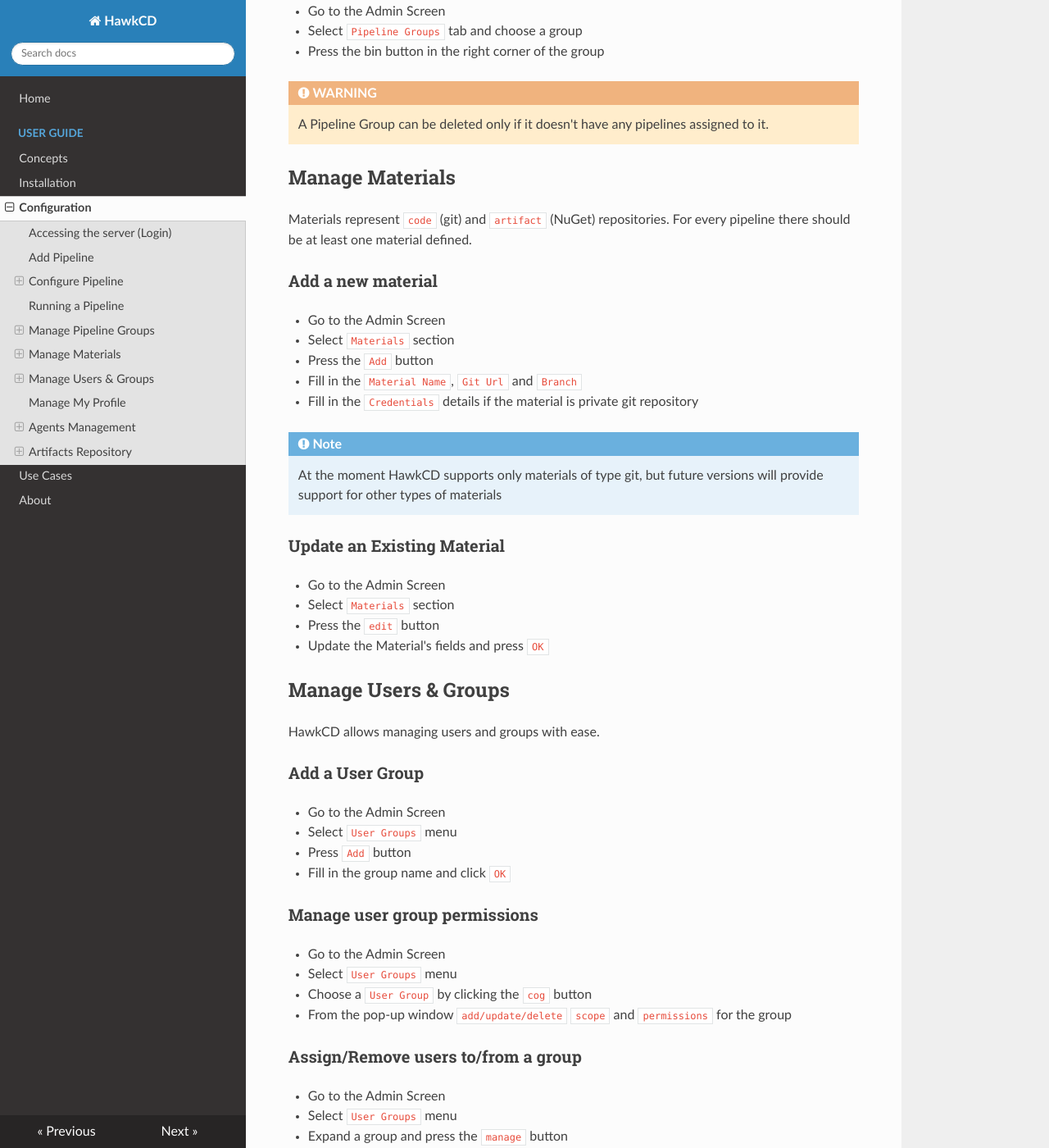
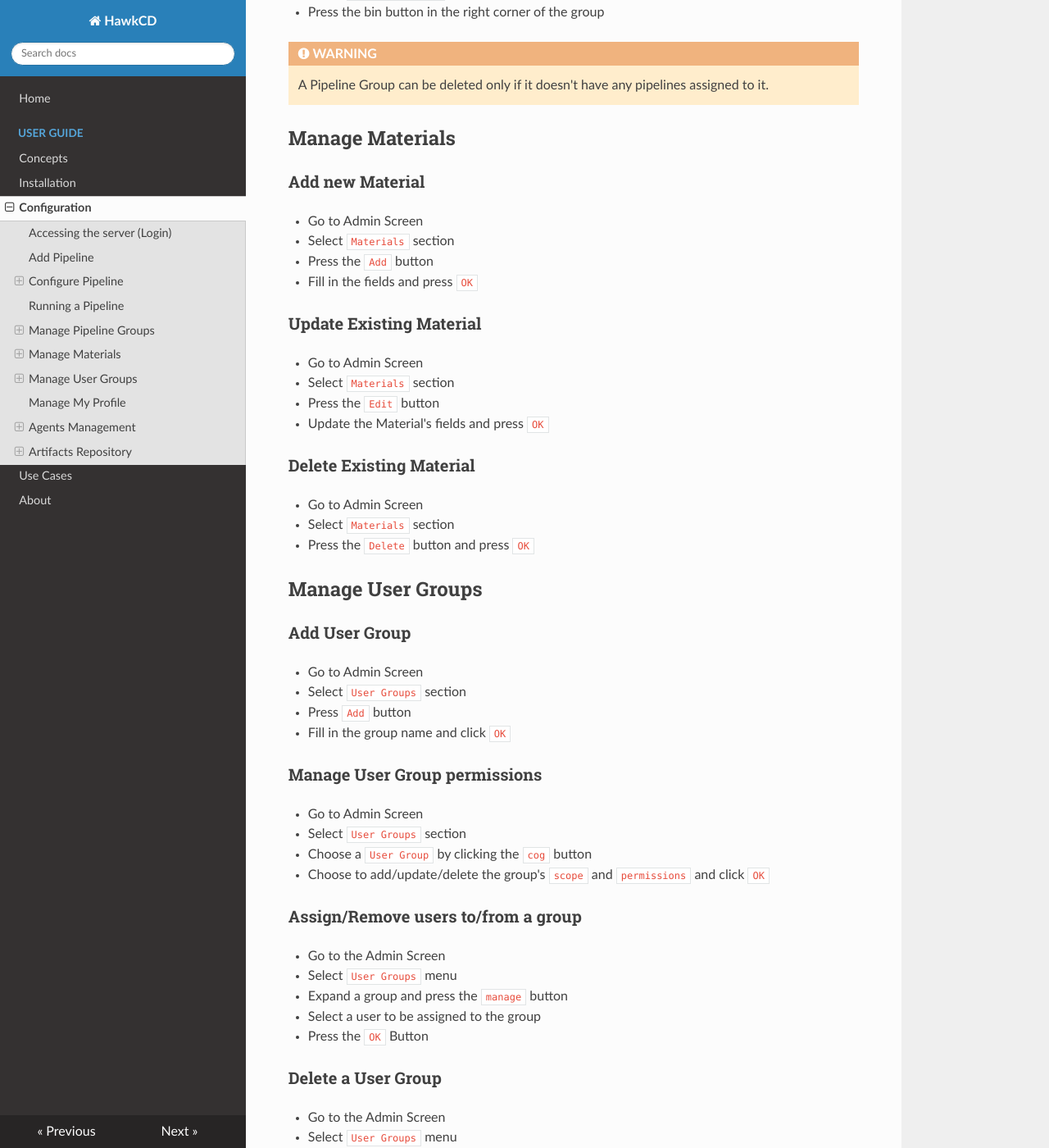
Before and after one commit to rndsolutions/docs.hawkcd.io, an MkDocs documentation site: the page built from docs/configuration/index.md, in a window 1280 px wide and 1400 px high, scrolled down 3055 px. Shown: the whole window at 82% size. Built offline with MkDocs 1.6.1, drawn with Linux system fonts in a browser that asks for light colours; nearby versions of some CDN libraries; old or Windows-style settings are respelled for this version of MkDocs; some of the changed text lies outside the part shown.

Commit message:
Edited Configuration page

```diff
--- a/docs/configuration/index.md
+++ b/docs/configuration/index.md
@@ -94,18 +94,15 @@ Running a Pipeline
 
 Manage Pipeline Groups
 ----------------------
-
-Pipeline Groups allow grouping Pipelines together.
-
 ### Add new Pipeline Group
 
 * Go to Admin Screen
 * Select `Pipeline Groups` tab and press the `Add` button
 * Fill in the group name and press `OK` button
 
-### Assign pipeline to a group
+### Assign Pipeline to Pipeline Group
 * Go to the Admin Screen
-* Select `Pipeline Groups` tab and choose group
+* Select `Pipeline Groups` tab and choose a Pipeline Group
 * Press the `Assign pipeline` button
 * All Pipelines `assigned` to other groups and all `unassigned` Pipelines will be displayed
 * Select a Pipeline and press the `OK` button
@@ -113,7 +110,7 @@ Pipeline Groups allow grouping Pipelines together.
 ### Delete Pipeline Group
 
 * Go to the Admin Screen
-* Select `Pipeline Groups` tab and choose a group
+* Select `Pipeline Groups` section and choose a group
 * Press the bin button in the right corner of the group
 
 <div class="admonition warning">
@@ -123,48 +120,41 @@ Pipeline Groups allow grouping Pipelines together.
 
 Manage Materials
 ----------------
-Materials represent ``code`` (git)  and ``artifact`` (NuGet) repositories. For every pipeline there should be at least one material defined.
+### Add new Material
 
-### Add a new material
+* Go to Admin Screen
+* Select `Materials` section
+* Press the `Add` button
+* Fill in the fields and press `OK`
 
-* Go to the Admin Screen
-* Select ``Materials`` section
-* Press the ``Add`` button
-* Fill in the ``Material Name``, ``Git Url`` and  ``Branch``
-* Fill in the ``Credentials`` details if the material is private git repository
+### Update Existing Material
 
-<div class="admonition note">
-<p class="admonition-title">Note</p>
-<p>
-  At the moment HawkCD supports only materials of type git, but future versions will provide support for other types of materials
-</p>
-</div>
+* Go to Admin Screen
+* Select `Materials` section
+* Press the `Edit` button
+* Update the Material's fields and press `OK`
 
+### Delete Existing Material
 
-### Update an Existing Material
+* Go to Admin Screen
+* Select `Materials` section
+* Press the `Delete` button and press `OK`
 
-* Go to the Admin Screen
-* Select ``Materials`` section
-* Press the ``edit`` button
-* Update the Material's fields and press ``OK``
+Manage User Groups
+---------------------
+### Add User Group
 
-Manage Users & Groups
----------------------
-HawkCD allows managing users and groups with ease.
-
-### Add a User Group
-
-* Go to the Admin Screen
-* Select ``User Groups`` menu
-* Press ``Add`` button
+* Go to Admin Screen
+* Select `User Groups` section
+* Press `Add` button
 * Fill in the group name and click ``OK``
 
-### Manage user group permissions
+### Manage User Group permissions
 
-* Go to the Admin Screen
-* Select ``User Groups`` menu
+* Go to Admin Screen
+* Select `User Groups` section
 * Choose a ``User Group`` by clicking the ``cog`` button
-* From the pop-up window ``add/update/delete``  ``scope`` and ``permissions`` for the group
+* Choose to add/update/delete the group's `scope` and `permissions` and click `OK`
 
 ### Assign/Remove users to/from a group
 
@@ -256,7 +246,7 @@ Agents Management
 <div class="admonition note">
 <p class="admonition-title">Note</p>
 <p>
-  When an agent connects to the server for first time it is disabled, it requires server administrator to enable it -  becomes available for job
+  When an Agent connects to the server for first time it is disabled, it requires server administrator to enable it -  becomes available for job
 </p>
 </div>
 
@@ -265,7 +255,6 @@ Agents Management
 * Go to the Agents screen
 * Press the ``edit resources`` button
 * ``Add/Update/Delete`` agent [resources](/concepts/#resource-tags)
-
 
 <div class="admonition note">
 <p class="admonition-title">Note</p>
```
